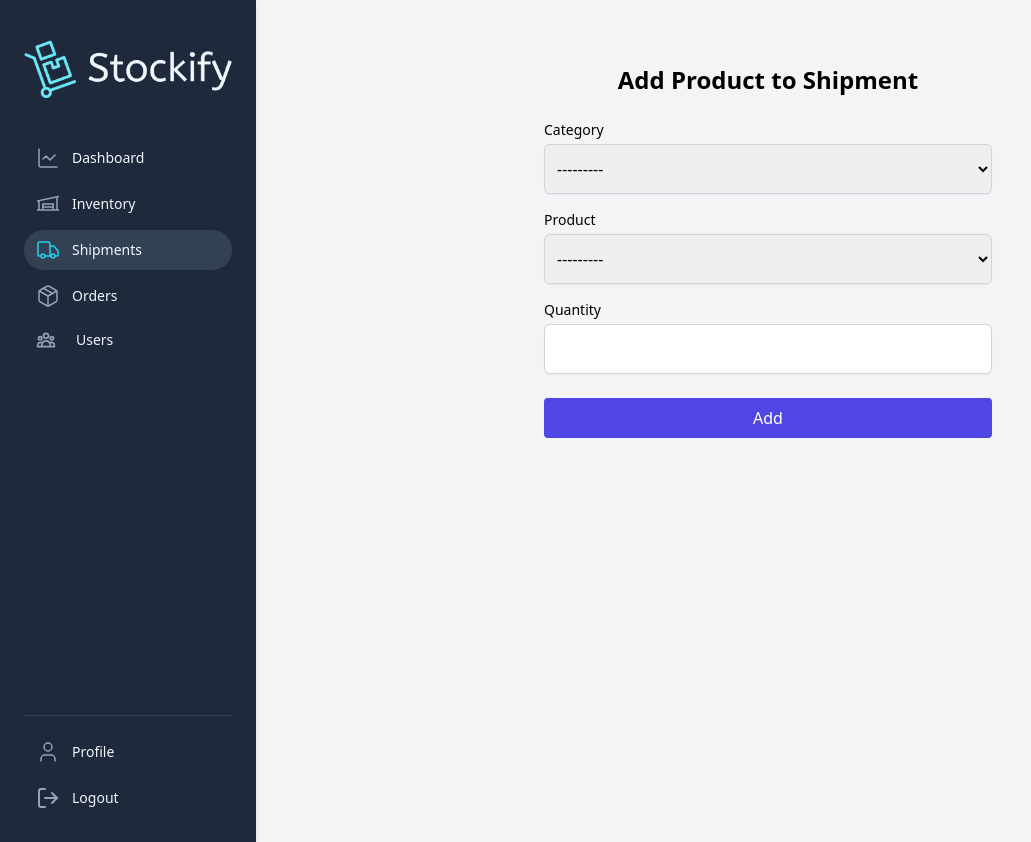
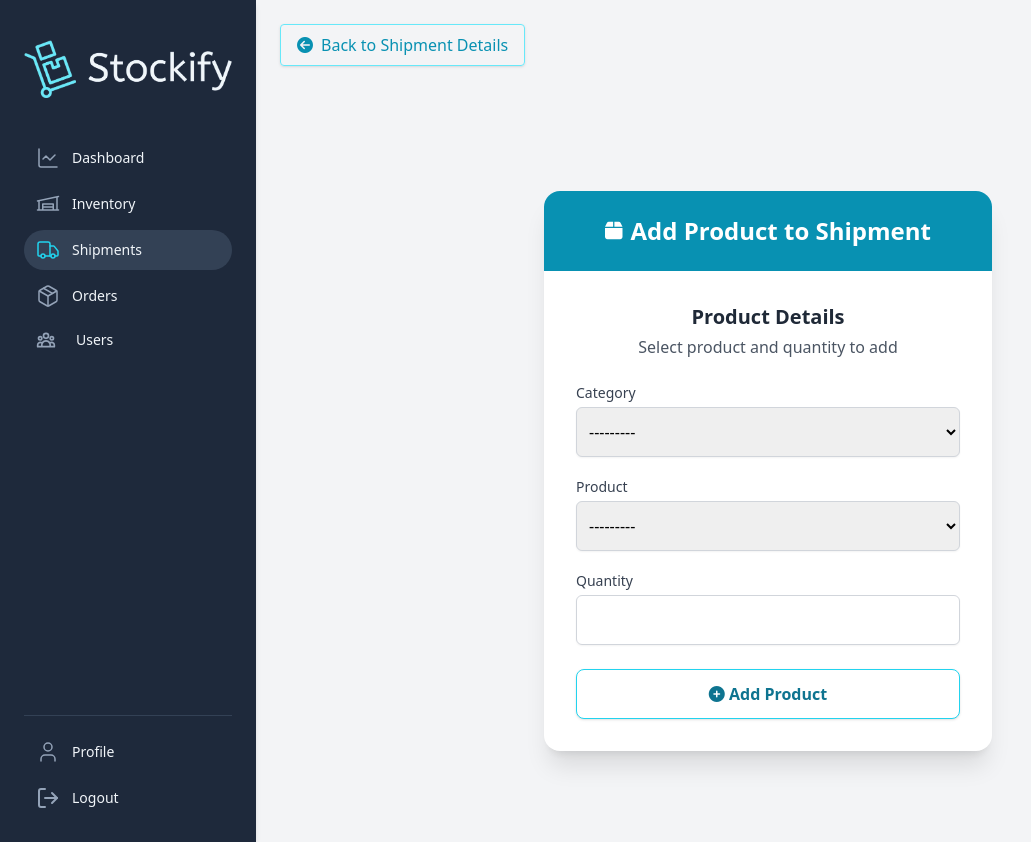
Before and after one commit to Naira98/Stockify, a Django app: page /shipments/1/add-item/ in a window 1280 px wide. Shown: the whole page, without its empty margins (0-1031 px from the left). Run offline with Django 5.2, Linux system fonts and the light colour scheme; a user stored in the database is signed in; tables that the repository leaves empty hold one stand-in row (values such as "Sample post"); some libraries are stand-ins or nearby versions.

Commit message:
refactor: enhance UI for adding products to shipment

```diff
--- a/templates/shipments/add_item_to_shipment.html
+++ b/templates/shipments/add_item_to_shipment.html
@@ -1,47 +1,93 @@
 {% extends "base.html" %}
 {% load static %}
-{% block title %}Add Product to Shipment{% endblock %}
+{% block title %}Add Product to Shipment | Stockify{% endblock %}
 
 {% block sidebar %}
   {% include 'components/sidebar.html' with active='shipments' %}
 {% endblock sidebar %}
 
 {% block content %}
-<div class="max-w-md mx-auto py-10">
-  <h1 class="text-2xl font-bold mb-6 text-center">Add Product to Shipment</h1>
+<div class="mb-4">
+  <a href="{% url 'shipments:shipment_details' pk=shipment.id %}"
+     class="inline-flex items-center gap-2 border border-cyan-300 text-cyan-600 px-4 py-2 rounded shadow hover:bg-cyan-50 transition">
+    <i class="fas fa-arrow-circle-left"></i>
+    <span>Back to Shipment Details</span>
+  </a>
+</div>
+
+<div class="min-h-[calc(100vh-4rem)] flex items-center justify-center px-4">
+  <div class="w-full max-w-md bg-white rounded-2xl shadow-xl overflow-hidden">
+    <!-- Header -->
+    <div class="bg-cyan-600 py-6 px-8">
+      <div class="flex items-center justify-center gap-2 text-white">
+        <i class="fas fa-box text-xl"></i>
+        <h1 class="text-2xl font-bold">Add Product to Shipment</h1>
+      </div>
+    </div>
+
+    <!-- Form Section -->
+    <div class="py-8 px-8">
+      <h2 class="text-xl font-semibold text-gray-800 mb-1 text-center">
+        Product Details
+      </h2>
+      <p class="text-gray-600 text-center mb-6">
+        Select product and quantity to add
+      </p>
+
+      {% if form.non_field_errors %}
+      <div class="bg-red-50 border-l-4 border-red-500 text-red-700 p-4 mb-6 rounded">
+        {% for error in form.non_field_errors %}
+        <p class="font-medium">{{ error }}</p>
+        {% endfor %}
+      </div>
+      {% endif %}
 
       <form method="post" id="add-product-form">
         {% csrf_token %}
 
-    <div class="mb-4">
-      <label for="id_category" class="block text-sm font-medium">Category</label>
+        <!-- Category Field -->
+        <div class="mb-5">
+          <label for="id_category" class="block text-sm font-medium text-gray-700 mb-1">
+            Category
+          </label>
           {{ form.category }}
           {% if form.category.errors %}
             <p class="text-red-600 text-sm mt-1">{{ form.category.errors.0 }}</p>
           {% endif %}
         </div>
 
-    <div class="mb-4">
-      <label for="id_product" class="block text-sm font-medium">Product</label>
+        <!-- Product Field -->
+        <div class="mb-5">
+          <label for="id_product" class="block text-sm font-medium text-gray-700 mb-1">
+            Product
+          </label>
           {{ form.product }}
           {% if form.product.errors %}
             <p class="text-red-600 text-sm mt-1">{{ form.product.errors.0 }}</p>
           {% endif %}
         </div>
 
+        <!-- Quantity Field -->
         <div class="mb-6">
-      <label for="id_quantity" class="block text-sm font-medium">Quantity</label>
+          <label for="id_quantity" class="block text-sm font-medium text-gray-700 mb-1">
+            Quantity
+          </label>
           {{ form.quantity }}
           {% if form.quantity.errors %}
             <p class="text-red-600 text-sm mt-1">{{ form.quantity.errors.0 }}</p>
           {% endif %}
         </div>
 
-    <button type="submit" class="w-full bg-indigo-600 text-white px-4 py-2 rounded hover:bg-indigo-700">
-      Add
+        <!-- Submit Button -->
+        <button type="submit"
+                class="w-full border border-cyan-400 text-cyan-700 bg-white font-semibold py-3 px-4 rounded-lg shadow hover:bg-cyan-50 transition">
+          <i class="fas fa-plus-circle"></i> Add Product
         </button>
       </form>
     </div>
+  </div>
+</div>
 
 <script src="{% static 'js/add_item_to_shipment.js' %}"></script>
-{% endblock %}
+
+{% endblock content %}
--- a/templates/shipments/create_factory.html
+++ b/templates/shipments/create_factory.html
@@ -3,7 +3,7 @@
 
 {% block sidebar %}
 {% include 'components/sidebar.html' with active='shipments' %}
-{ % endblock sidebar %}
+{% endblock sidebar %}
 
 {% block content %}
 <div class="mb-4">
```
Lines whose indentation alone changed are shown as unchanged.
